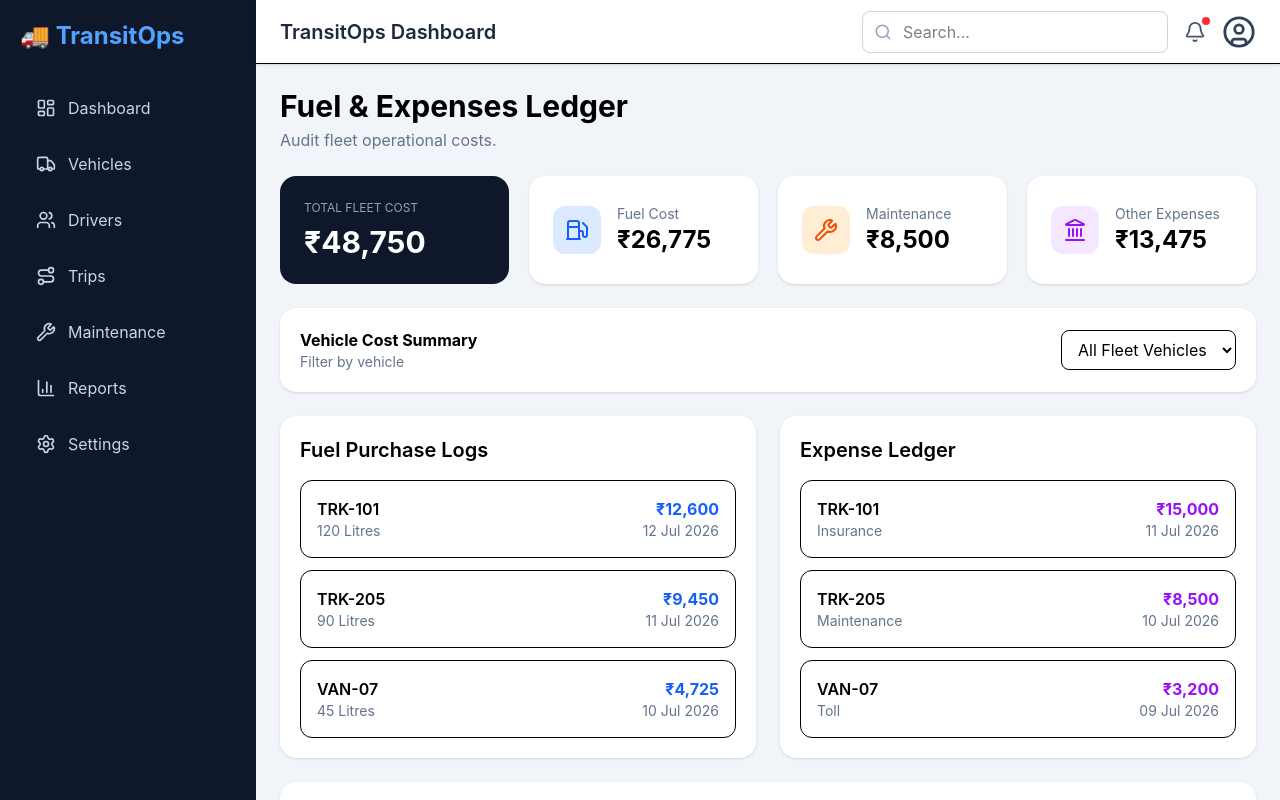
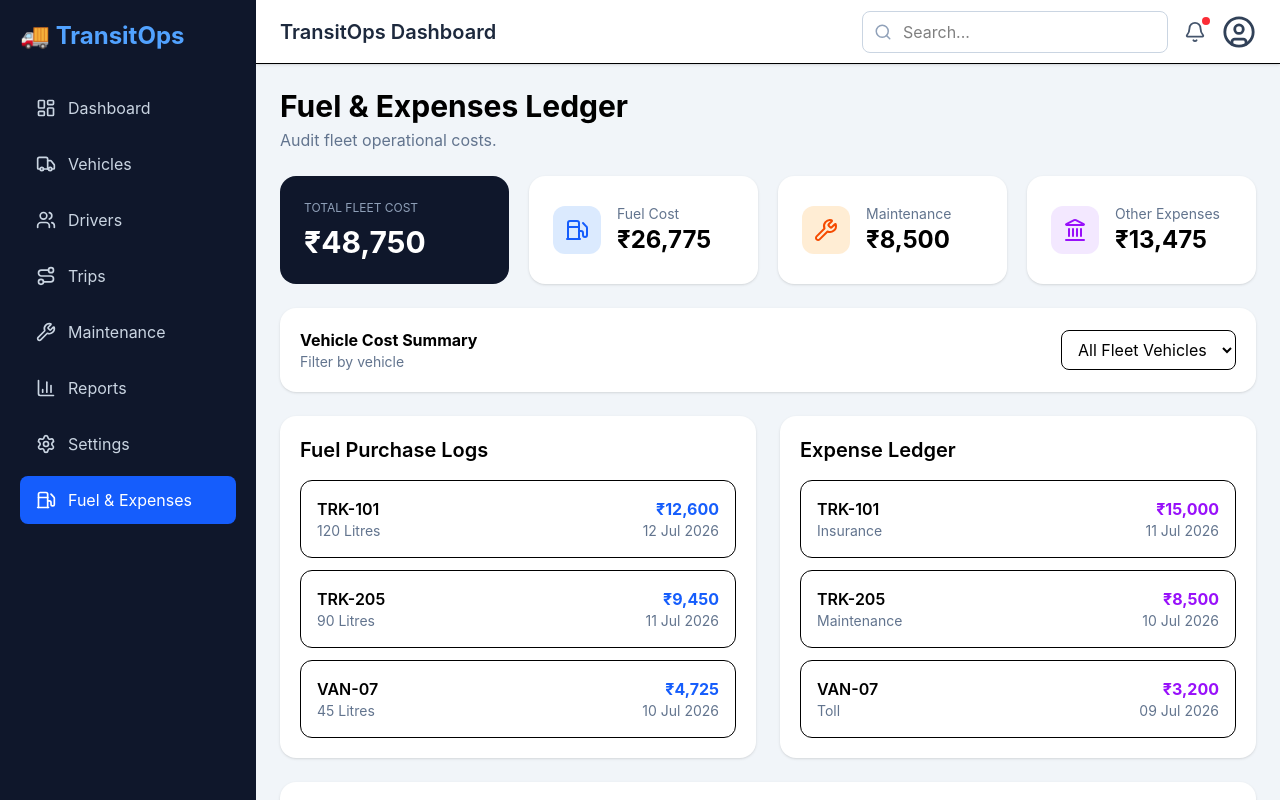
Before and after one commit to senguptasiddhartha/transitops-odoo-hackathon-2026, a React (Vite) app: page /fuel-and-expenses in a window 1280 px wide. Shown: the top 800 px of the page. Built offline with nearby package versions, Linux system fonts and the light colour scheme.

Commit message:
fuel and expenses add

```diff
--- a/src/components/layout/Sidebar.tsx
+++ b/src/components/layout/Sidebar.tsx
@@ -7,6 +7,7 @@ import {
   Wrench,
   BarChart3,
   Settings,
+  Fuel,
 } from "lucide-react";
 
 const menuItems = [
@@ -17,6 +18,7 @@ const menuItems = [
   { name: "Maintenance", path: "/maintenance", icon: Wrench },
   { name: "Reports", path: "/reports", icon: BarChart3 },
   { name: "Settings", path: "/settings", icon: Settings },
+  { name: "Fuel & Expenses",path: "/fuel-and-expenses",icon: Fuel,},
 ];
 
 export default function Sidebar() {
```
Also changed, not shown: src/App.tsx (+3 -4 lines).
